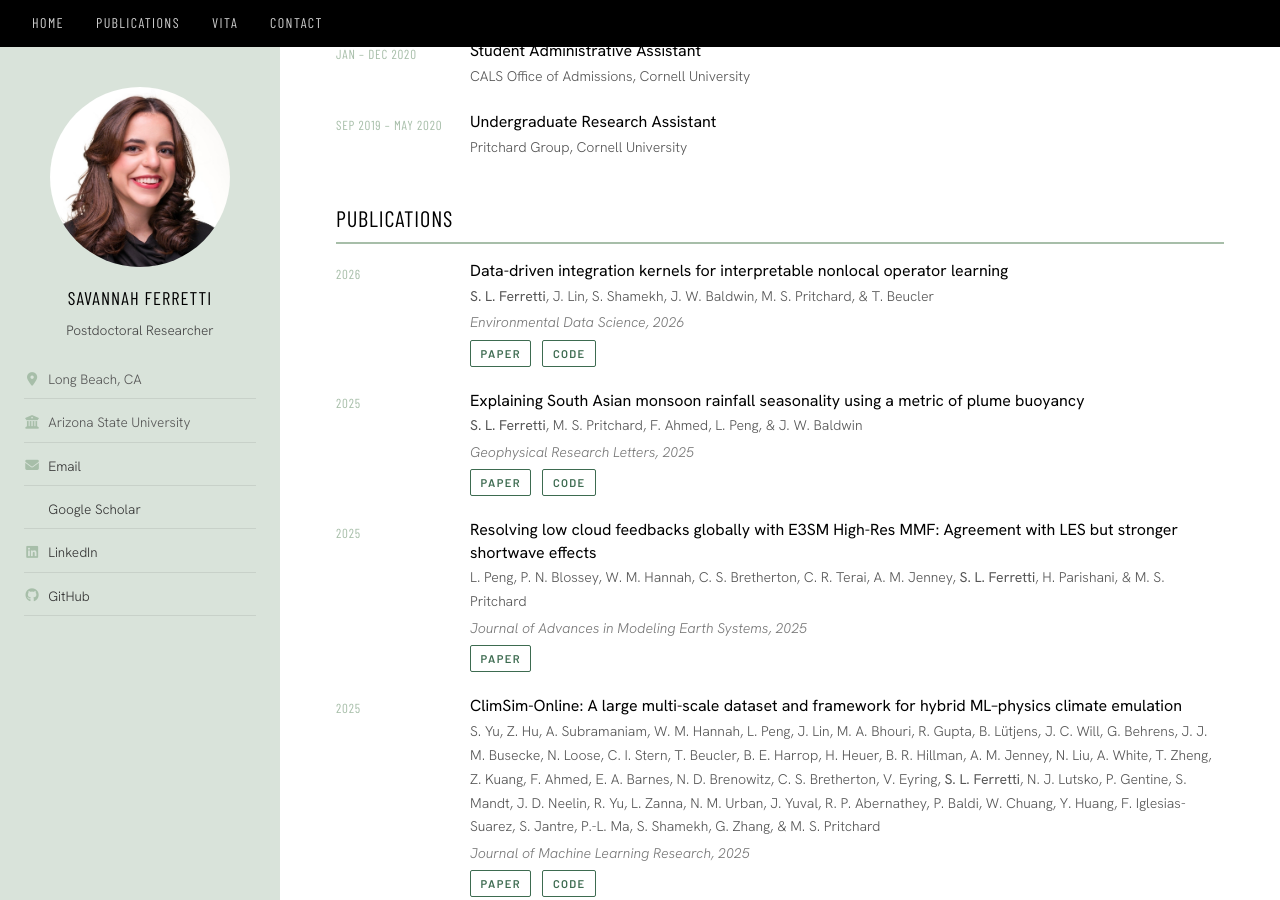
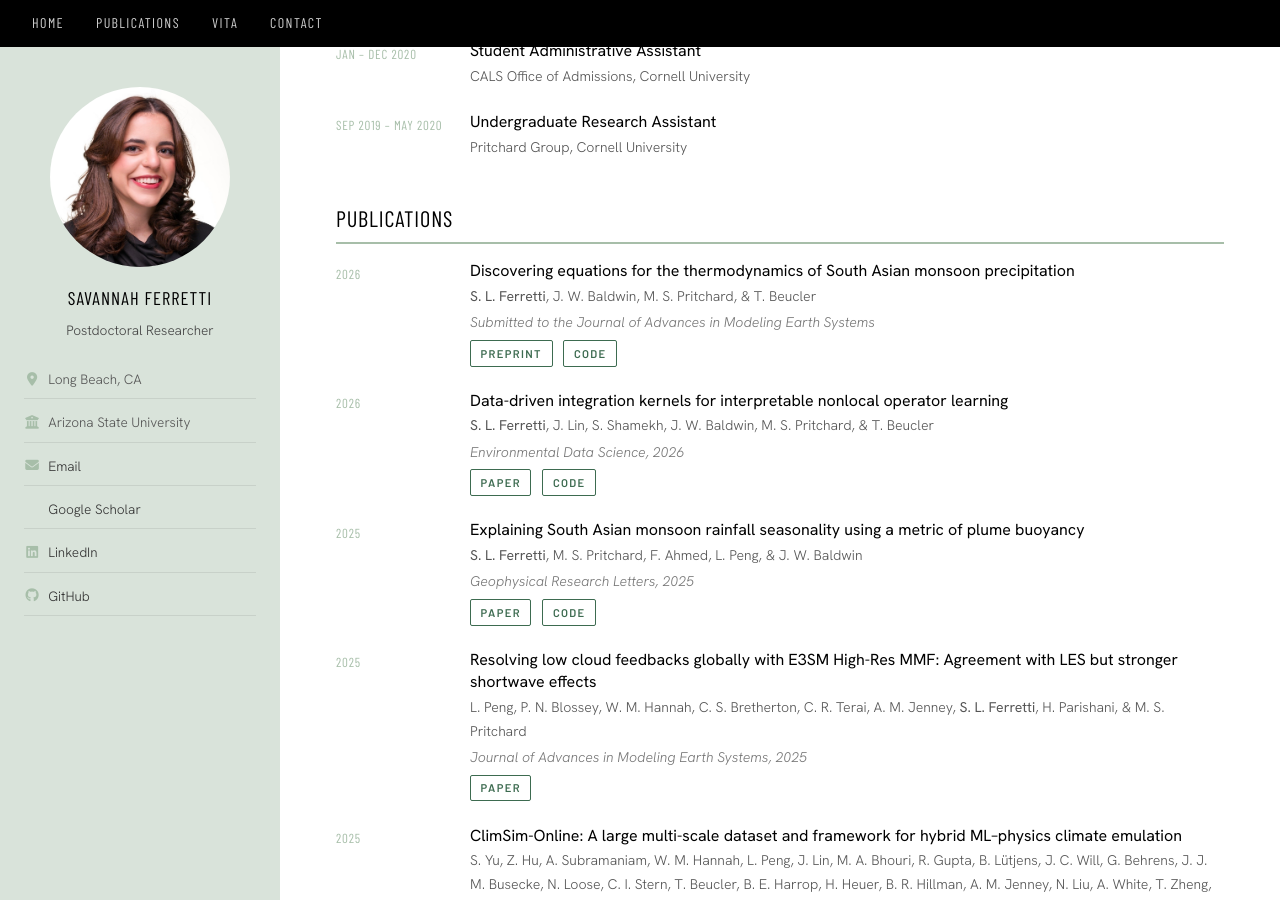
Before and after one commit to savannahferretti/savannahferretti.github.io, a Jekyll site: the page built from pages/vita.md, in a window 1280 px wide and 900 px high, scrolled down 981 px. Built offline with Jekyll 4.4.1, drawn with Linux system fonts in a browser that asks for light colours; a style sheet for code colours, icons or effects is not loaded.

Commit message:
Update vita.md

```diff
--- a/pages/vita.md
+++ b/pages/vita.md
@@ -99,6 +99,19 @@ This is an abbreviated vita. A full, up-to-date CV and a shorter resume are both
 </div>
 
 ## Publications
+
+<div class="cv-entry">
+  <div class="cv-entry__date">2026</div>
+  <div class="cv-entry__body">
+    <p class="publication__title">Discovering equations for the thermodynamics of South Asian monsoon precipitation</p>
+    <p class="publication__authors"><strong>S. L. Ferretti</strong>, J. W. Baldwin, M. S. Pritchard, & T. Beucler</p>
+    <p class="publication__venue">Submitted to the Journal of Advances in Modeling Earth Systems</p>
+    <div class="publication__links">
+      <a href="https://doi.org/10.48550/arXiv.2611.14401">Preprint</a>
+      <a href="https://github.com/savannahferretti/monsoon-discovery">Code</a>
+    </div>
+  </div>
+</div>
 
 <div class="cv-entry">
   <div class="cv-entry__date">2026</div>
```
